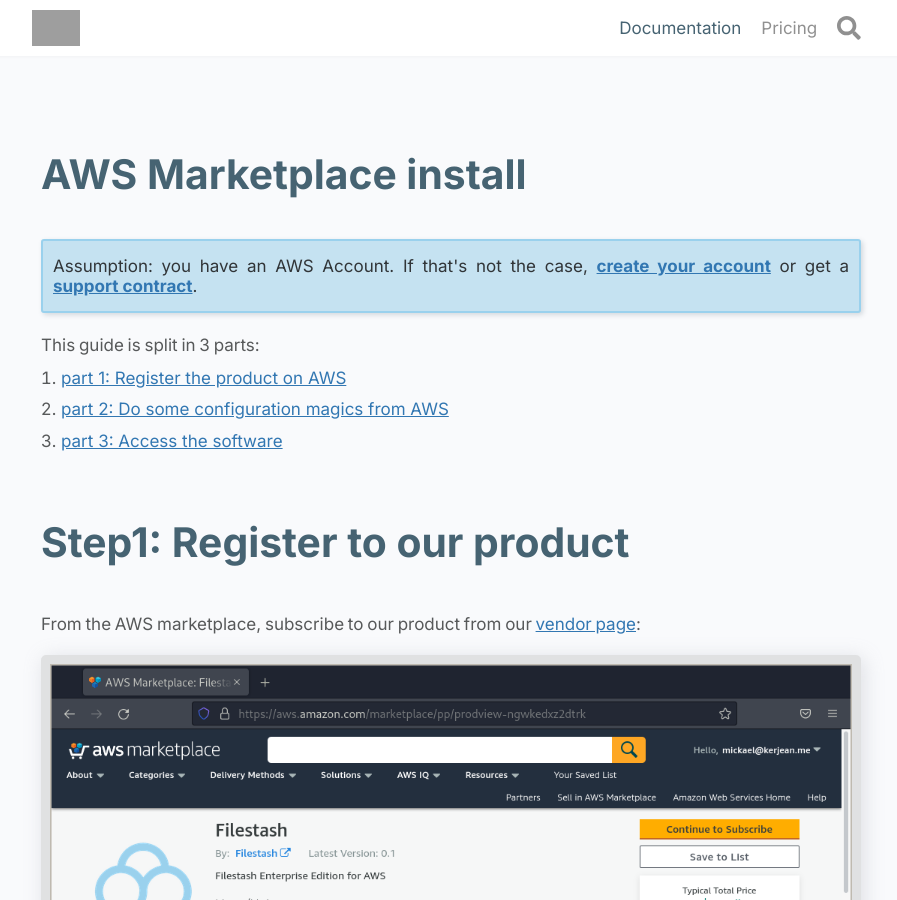
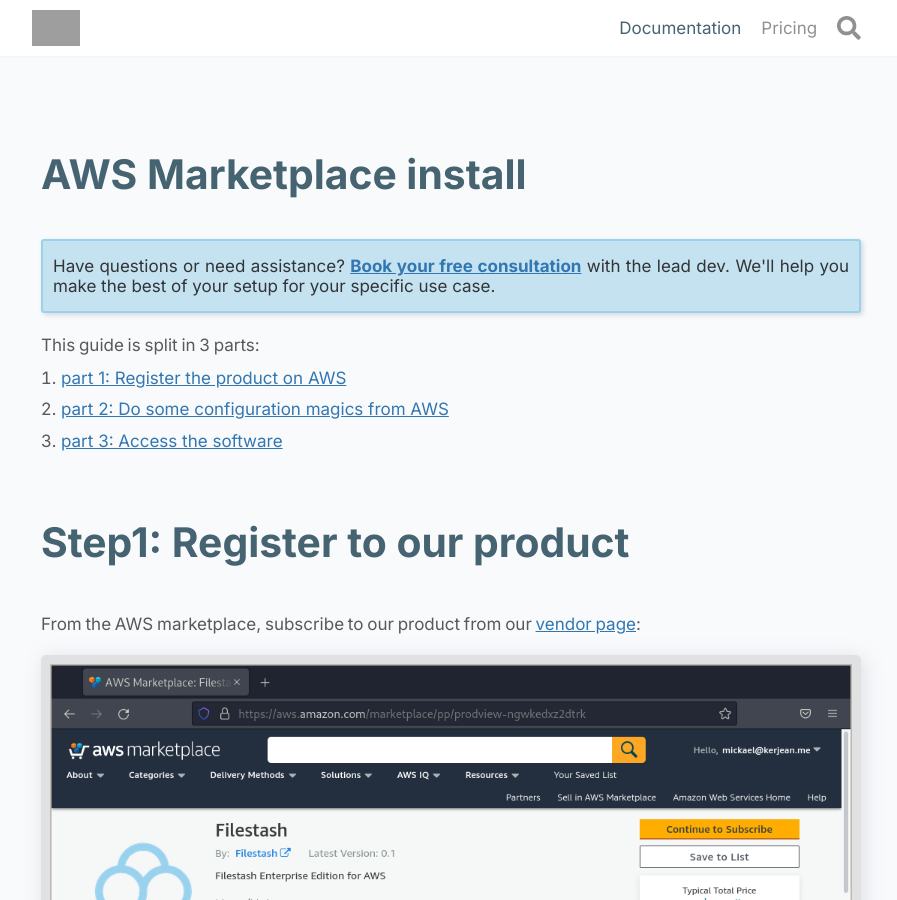
Before and after one commit to mickael-kerjean/filestash-website, a Jekyll site: the page built from pages/install-cloud.md, in a window 1280 px wide and 900 px high. Shown: the whole window, without its empty margins (189-1086 px from the left). Built offline with Jekyll 4.4.1, drawn with Linux system fonts in a browser that asks for light colours; grey boxes are pictures that could not be loaded.

Commit message:
page (marketplace): copy

```diff
--- a/pages/install-cloud.md
+++ b/pages/install-cloud.md
@@ -12,7 +12,7 @@
 
 {% include banner.html %}
 <div class="banner" style="text-align:justify">
-    Assumption: you have an AWS Account. If that's not the case, <a href="/redirect.html?origin=pricing::selfhosted&url=https://aws.amazon.com/resources/create-account/">create your account</a> or get a <a href="/docs/support/?origin=doc::marketplace">support contract</a>.
+   Have questions or need assistance? <a href="/redirect.html?origin=doc::marketplace::funnel&url=https://platform.filestash.app/support/book">Book your free consultation</a> with the lead dev. We'll help you make the best of your setup for your specific use case.
 </div>
 
 This guide is split in 3 parts:
```
